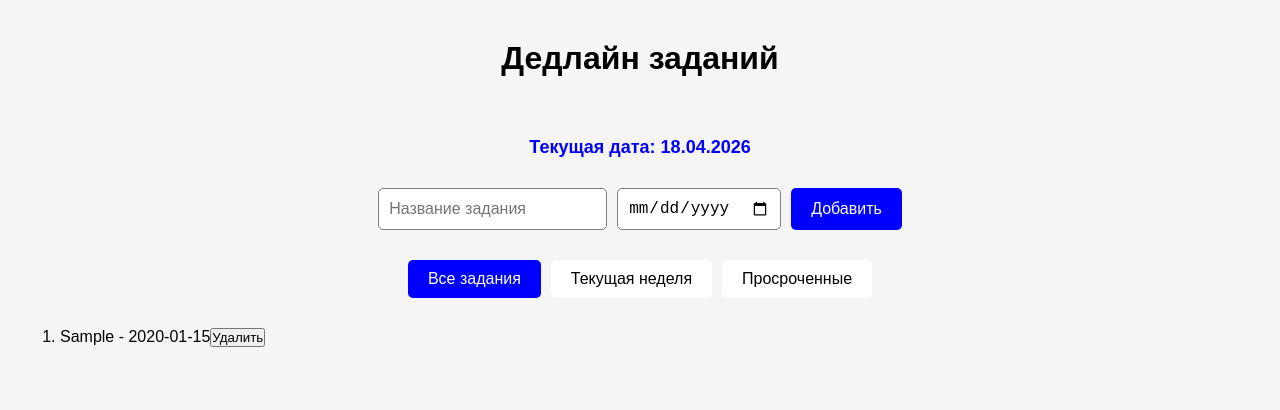
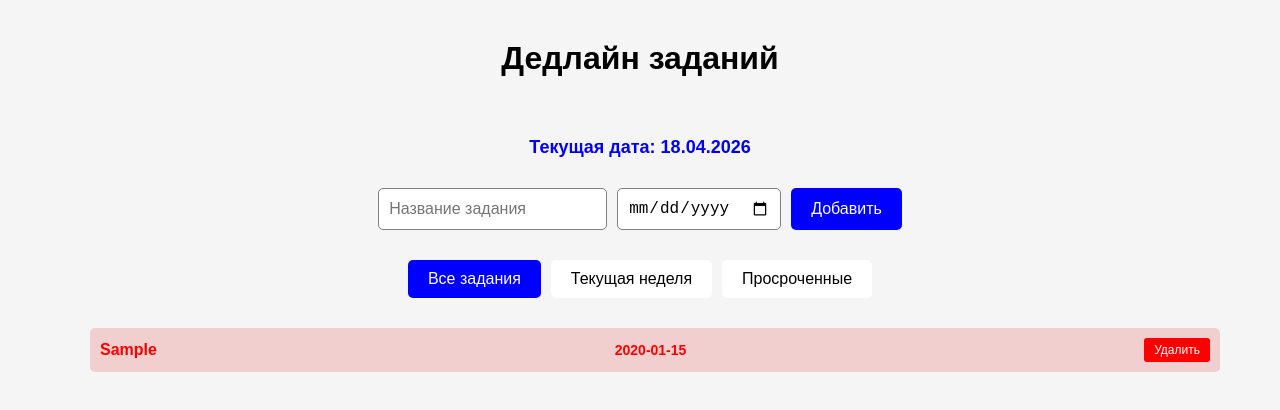
Before and after one commit to monri-byte/Calendar, a React (Create React App) app: page / in a window 1280 px wide. Both pictures are taken after typing "Sample", "2020-01-15" into the empty fields and a click on the button "Добавить". Shown: the top 410 px of the page. Built offline with nearby package versions, Linux system fonts and the light colour scheme.

Commit message:
com9 delete1

```diff
--- a/src/components/Overdue.css
+++ b/src/components/Overdue.css
@@ -35,3 +35,13 @@
   color: red;
   font-weight: bold;
 }
+
+.delete-btn {
+  padding: 5px 10px;
+  background-color: red;
+  color: white;
+  border: none;
+  border-radius: 3px;
+  cursor: pointer;
+  font-size: 12px;
+}
--- a/src/components/Overdue.js
+++ b/src/components/Overdue.js
@@ -1,4 +1,5 @@
 import React from 'react';
+import './Overdue.css';
 
 const Overdue = ({ tasks, filter, onDeleteTask }) => {
   const getCurrentDate = () => {
@@ -66,13 +67,17 @@
 
   return (
     <div>
-      <ol>
+      <ol className="overdue-list">
         {sortedTasks.map((task, index) => (
-          <li key={task.id}>
-            {task.title} - {task.deadline}
-            <button onClick={() => onDeleteTask(task.id)}>
-              Удалить
-            </button>
+          <li
+            key={task.id}
+            className={isOverdue(task.deadline) ? 'overdue-item overdue-warning' : 'overdue-item'}
+          >
+            <span className="overdue-title">{task.title}</span>
+            <span className="overdue-deadline">{task.deadline}</span>
+            <button
+              className="delete-btn"
+              onClick={() => onDeleteTask(task.id)}>Удалить</button>
           </li>
         ))}
       </ol>
```
